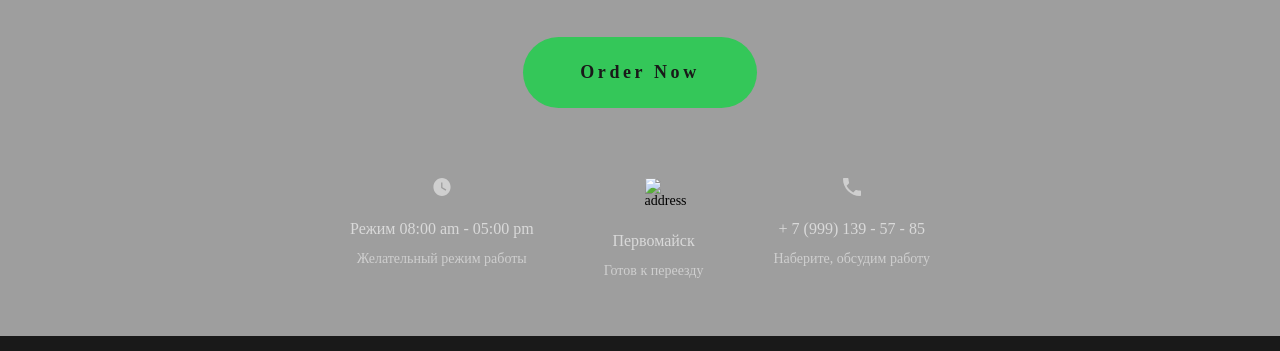
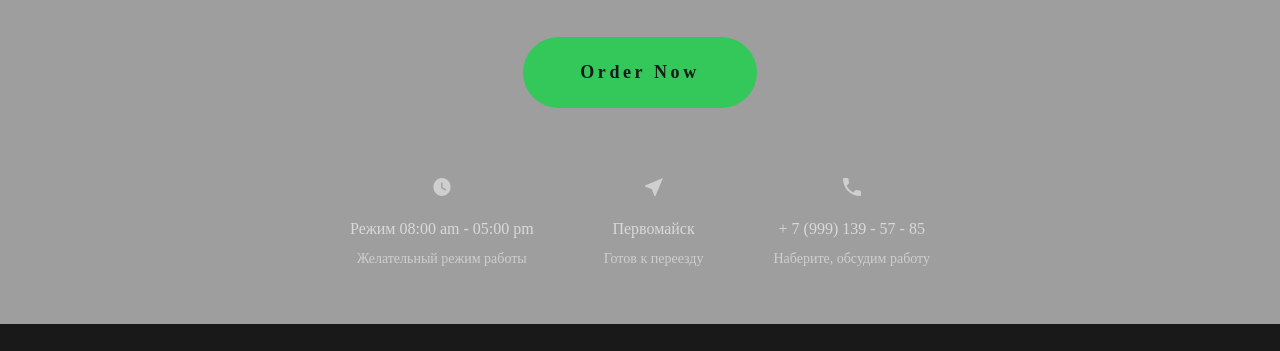
Before and after one commit to vanya342/Healthy-switcher, a plain HTML site: page index.html in a window 1280 px wide. Shown: the part 399-750 px from the top of the page. Drawn offline with Linux system fonts and the light colour scheme; the site is published under a folder, as on GitHub Pages, so addresses that start at the root find nothing.

Commit message:
правки в index.html (правка путь в item-info__img)

```diff
--- a/index.html
+++ b/index.html
@@ -90,7 +90,7 @@
                 <ul class="item-info__wrap">
 
                   <li class="item-info__img">
-                    <img src="/img/header/info/address.svg" alt="address" width="100%">
+                    <img src="./img/header/info/address.svg" alt="address" width="100%">
                   </li>
 
                   <li class="item-info__title">
```
